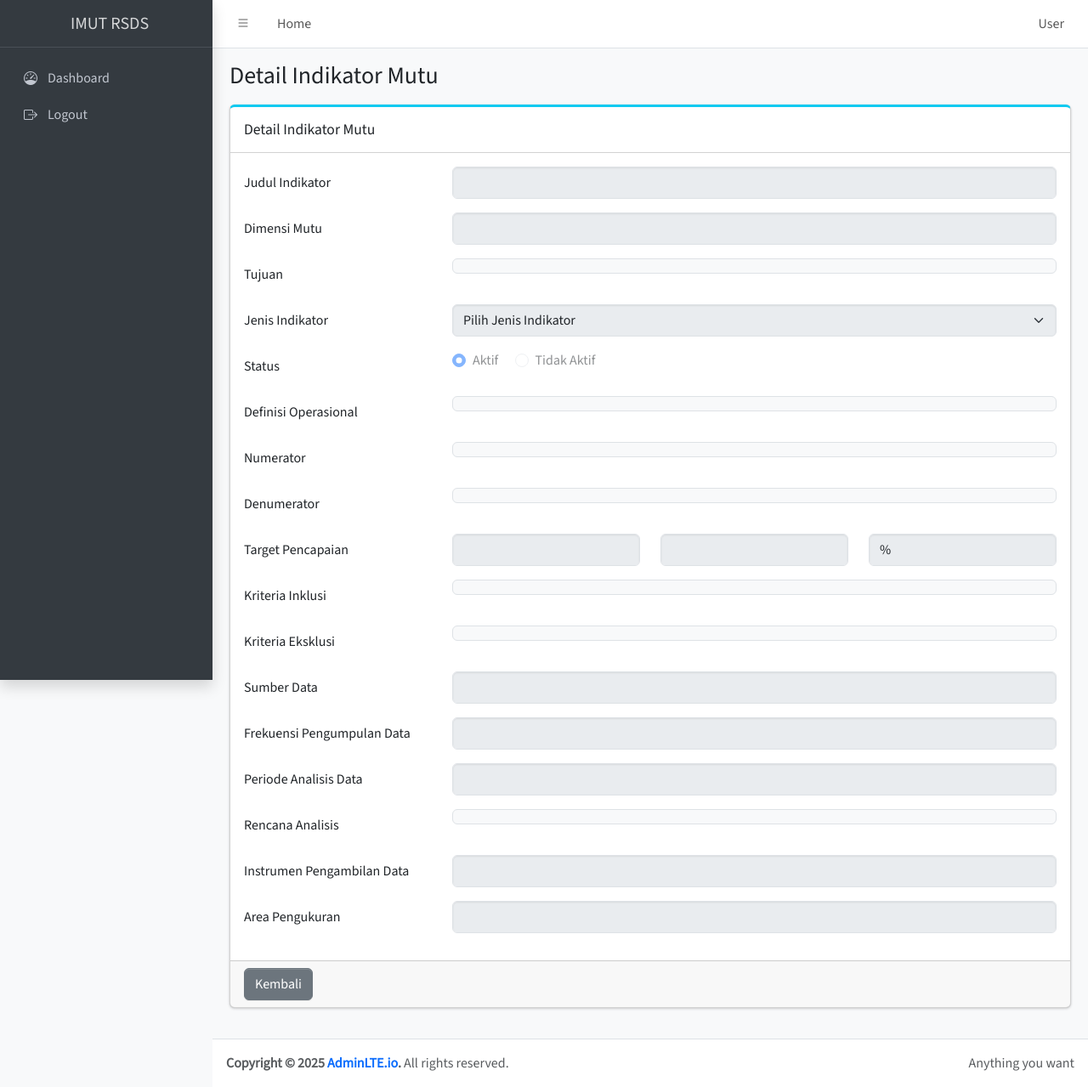
After one commit to musthofacr7/si-imut-rsds, a CodeIgniter 4 app: the page made by app/Views/indikator_mutu/show.php in a window 1280 px wide. The commit adds this page. Shown: the whole page at 85% size. Run offline with PHP 8.4 and a stand-in for CodeIgniter, Linux system fonts and the light colour scheme; the template is opened without the code that fills it, so the values that code supplies are empty; some libraries are stand-ins or nearby versions.

Commit message:
menambah fitur view indikator mutu

```diff
--- a/app/Config/Routes.php
+++ b/app/Config/Routes.php
@@ -65,6 +65,7 @@ $routes->group('indikator-mutu', ['filter' => 'role:administrator'], function($r
     $routes->get('/', 'IndikatorMutu::index');
     $routes->get('create', 'IndikatorMutu::create');
     $routes->post('store', 'IndikatorMutu::store');
+    $routes->get('show/(:num)', 'IndikatorMutu::show/$1');
     $routes->get('edit/(:num)', 'IndikatorMutu::edit/$1');
     $routes->post('update/(:num)', 'IndikatorMutu::update/$1');
     $routes->get('delete/(:num)', 'IndikatorMutu::delete/$1');
--- a/app/Views/indikator_mutu/index.php
+++ b/app/Views/indikator_mutu/index.php
@@ -54,6 +54,9 @@ Indikator Mutu
                                 <?php endif ?>
                             </td>
                             <td>
+                                <a href="<?= base_url('indikator-mutu/show/' . $item['id']) ?>" class="btn btn-sm btn-info" title="Lihat Detail">
+                                    <i class="bi bi-eye"></i>
+                                </a>
                                 <a href="<?= base_url('indikator-mutu/edit/' . $item['id']) ?>" class="btn btn-sm btn-warning">
                                     <i class="bi bi-pencil"></i>
                                 </a>
--- /dev/null
+++ b/app/Views/indikator_mutu/show.php
@@ -0,0 +1,174 @@
+<?= $this->extend('layout/main') ?>
+
+<?= $this->section('title') ?>
+Detail Indikator Mutu
+<?= $this->endSection() ?>
+
+<?= $this->section('content') ?>
+<div class="row">
+    <div class="col-md-12">
+        <div class="card card-info card-outline mb-4">
+            <div class="card-header">
+                <h3 class="card-title">Detail Indikator Mutu</h3>
+            </div>
+            <div class="card-body">
+                <div class="row mb-3">
+                    <label class="col-sm-3 col-form-label">Judul Indikator</label>
+                    <div class="col-sm-9">
+                        <input type="text" class="form-control" value="<?= esc($indikator_mutu['judul_indikator']) ?>" disabled>
+                    </div>
+                </div>
+
+                <div class="row mb-3">
+                    <label class="col-sm-3 col-form-label">Dimensi Mutu</label>
+                    <div class="col-sm-9">
+                        <input type="text" class="form-control" value="<?= esc($indikator_mutu['dimensi_mutu'] ?? '') ?>" disabled>
+                    </div>
+                </div>
+
+                <div class="row mb-3">
+                    <label class="col-sm-3 col-form-label">Tujuan</label>
+                    <div class="col-sm-9">
+                        <div class="border p-2 rounded bg-light">
+                            <?= $indikator_mutu['tujuan'] ?? '' ?>
+                        </div>
+                    </div>
+                </div>
+
+                <div class="row mb-3">
+                    <label class="col-sm-3 col-form-label">Jenis Indikator</label>
+                    <div class="col-sm-9">
+                        <select class="form-select" disabled>
+                            <option value="">Pilih Jenis Indikator</option>
+                            <?php foreach ($jenis_indikator as $jenis) : ?>
+                                <option value="<?= $jenis['id'] ?>" <?= $indikator_mutu['jenis_indikator_id'] == $jenis['id'] ? 'selected' : '' ?>>
+                                    <?= esc($jenis['jenis_indikator']) ?>
+                                </option>
+                            <?php endforeach ?>
+                        </select>
+                    </div>
+                </div>
+
+                <div class="row mb-3">
+                    <label class="col-sm-3 col-form-label">Status</label>
+                    <div class="col-sm-9">
+                        <div class="form-check form-check-inline">
+                            <input class="form-check-input" type="radio" value="aktif" <?= ($indikator_mutu['status'] ?? 'aktif') == 'aktif' ? 'checked' : '' ?> disabled>
+                            <label class="form-check-label">Aktif</label>
+                        </div>
+                        <div class="form-check form-check-inline">
+                            <input class="form-check-input" type="radio" value="tidak aktif" <?= ($indikator_mutu['status'] ?? 'aktif') == 'tidak aktif' ? 'checked' : '' ?> disabled>
+                            <label class="form-check-label">Tidak Aktif</label>
+                        </div>
+                    </div>
+                </div>
+
+                <div class="row mb-3">
+                    <label class="col-sm-3 col-form-label">Definisi Operasional</label>
+                    <div class="col-sm-9">
+                        <div class="border p-2 rounded bg-light">
+                            <?= $indikator_mutu['definisi_operasional'] ?>
+                        </div>
+                    </div>
+                </div>
+
+                <div class="row mb-3">
+                    <label class="col-sm-3 col-form-label">Numerator</label>
+                    <div class="col-sm-9">
+                        <div class="border p-2 rounded bg-light">
+                            <?= $indikator_mutu['numerator'] ?>
+                        </div>
+                    </div>
+                </div>
+
+                <div class="row mb-3">
+                    <label class="col-sm-3 col-form-label">Denumerator</label>
+                    <div class="col-sm-9">
+                        <div class="border p-2 rounded bg-light">
+                            <?= $indikator_mutu['denumerator'] ?>
+                        </div>
+                    </div>
+                </div>
+
+                <div class="row mb-3">
+                    <label class="col-sm-3 col-form-label">Target Pencapaian</label>
+                    <div class="col-sm-3">
+                        <input type="text" class="form-control" value="<?= esc($indikator_mutu['standar_target_pencapaian'] ?? '') ?>" disabled>
+                    </div>
+                    <div class="col-sm-3">
+                        <input type="text" class="form-control" value="<?= esc($indikator_mutu['target_pencapaian']) ?>" disabled>
+                    </div>
+                    <div class="col-sm-3">
+                        <input type="text" class="form-control" value="<?= esc($indikator_mutu['satuan_target_pencapaian'] ?? '%') ?>" disabled>
+                    </div>
+                </div>
+
+                <div class="row mb-3">
+                    <label class="col-sm-3 col-form-label">Kriteria Inklusi</label>
+                    <div class="col-sm-9">
+                        <div class="border p-2 rounded bg-light">
+                            <?= $indikator_mutu['kriteria_inklusi'] ?>
+                        </div>
+                    </div>
+                </div>
+
+                <div class="row mb-3">
+                    <label class="col-sm-3 col-form-label">Kriteria Eksklusi</label>
+                    <div class="col-sm-9">
+                        <div class="border p-2 rounded bg-light">
+                            <?= $indikator_mutu['kriteria_eksklusi'] ?>
+                        </div>
+                    </div>
+                </div>
+
+                <div class="row mb-3">
+                    <label class="col-sm-3 col-form-label">Sumber Data</label>
+                    <div class="col-sm-9">
+                        <input type="text" class="form-control" value="<?= esc($indikator_mutu['sumber_data']) ?>" disabled>
+                    </div>
+                </div>
+
+                <div class="row mb-3">
+                    <label class="col-sm-3 col-form-label">Frekuensi Pengumpulan Data</label>
+                    <div class="col-sm-9">
+                        <input type="text" class="form-control" value="<?= esc($indikator_mutu['frekuensi_pengumpulan_data']) ?>" disabled>
+                    </div>
+                </div>
+
+                <div class="row mb-3">
+                    <label class="col-sm-3 col-form-label">Periode Analisis Data</label>
+                    <div class="col-sm-9">
+                        <input type="text" class="form-control" value="<?= esc($indikator_mutu['periode_analisis_data']) ?>" disabled>
+                    </div>
+                </div>
+
+                <div class="row mb-3">
+                    <label class="col-sm-3 col-form-label">Rencana Analisis</label>
+                    <div class="col-sm-9">
+                        <div class="border p-2 rounded bg-light">
+                            <?= $indikator_mutu['rencana_analisis'] ?>
+                        </div>
+                    </div>
+                </div>
+
+                <div class="row mb-3">
+                    <label class="col-sm-3 col-form-label">Instrumen Pengambilan Data</label>
+                    <div class="col-sm-9">
+                        <input type="text" class="form-control" value="<?= esc($indikator_mutu['instrumen_pengambilan_data']) ?>" disabled>
+                    </div>
+                </div>
+
+                <div class="row mb-3">
+                    <label class="col-sm-3 col-form-label">Area Pengukuran</label>
+                    <div class="col-sm-9">
+                        <input type="text" class="form-control" value="<?= esc($indikator_mutu['area_pengukuran']) ?>" disabled>
+                    </div>
+                </div>
+            </div>
+            <div class="card-footer">
+                <a href="<?= base_url('indikator-mutu') ?>" class="btn btn-secondary">Kembali</a>
+            </div>
+        </div>
+    </div>
+</div>
+<?= $this->endSection() ?>
```
Also changed, not shown: app/Controllers/IndikatorMutu.php (+12 -0 lines).
